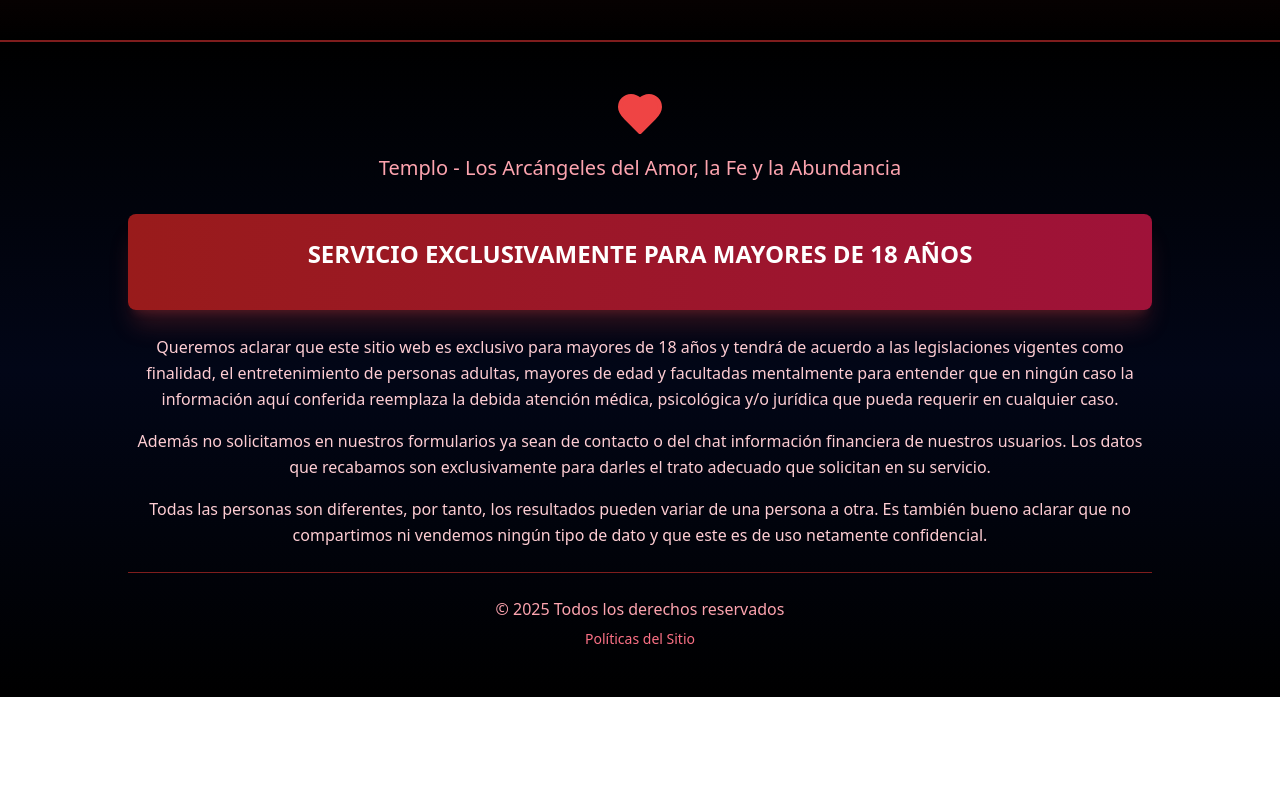
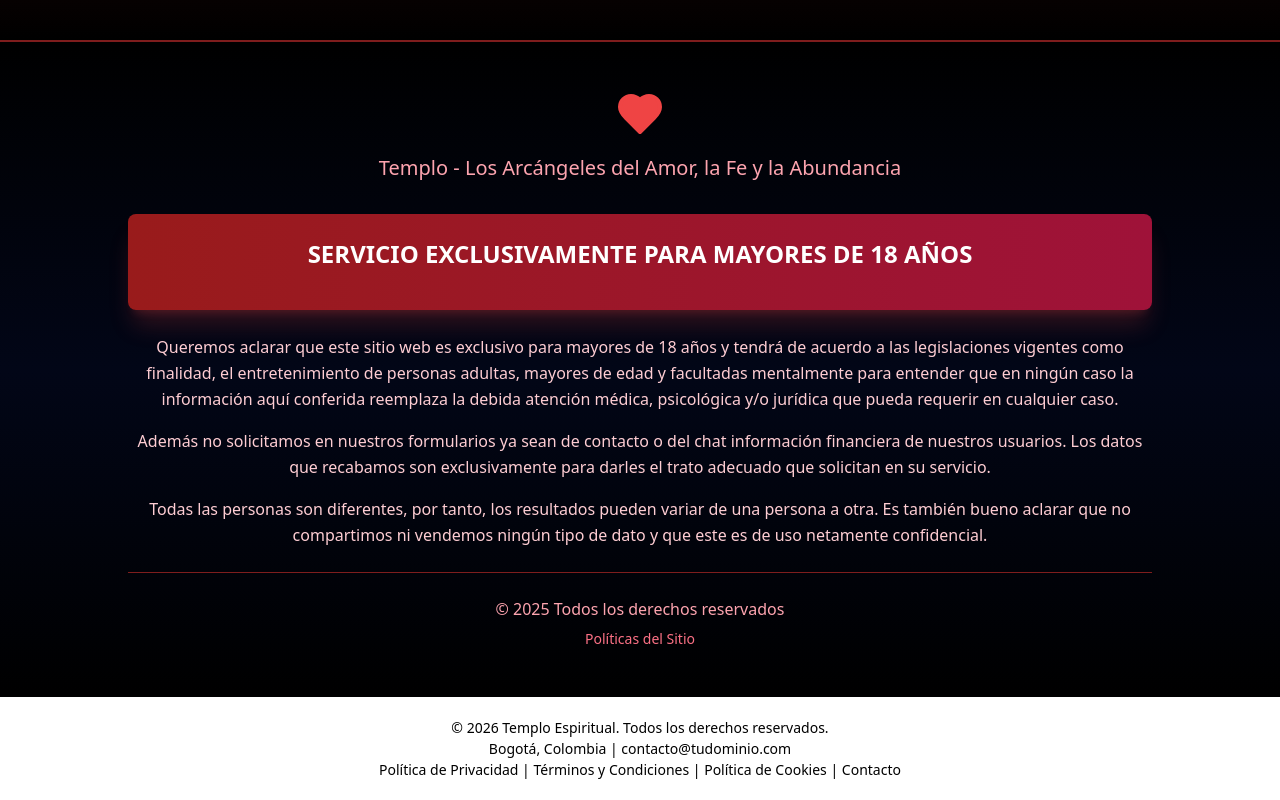
Before and after one commit to cxmlo/demo.github.io, a plain HTML site: page index.html in a window 1280 px wide. Shown: the part 8343-9143 px from the top of the page. Before the commit the page ends 9040 px from the top, so only its background shows below. Drawn offline with Linux system fonts and the light colour scheme.

Commit message:
Update index.html

```diff
--- a/index.html
+++ b/index.html
@@ -1,24 +1,52 @@
 <!doctype html>
 <html lang="es">
 <head>
-    <!-- Google tag (gtag.js) -->
+
+  <!-- Google tag -->
   <script async src="https://www.googletagmanager.com/gtag/js?id=AW-17972575018"></script>
   <script>
     window.dataLayer = window.dataLayer || [];
     function gtag(){dataLayer.push(arguments);}
     gtag('js', new Date());
-
     gtag('config', 'AW-17972575018');
   </script>
+
   <meta charset="UTF-8" />
-    <link rel="icon" type="image/svg+xml" href="/logo.png" />
   <meta name="viewport" content="width=device-width, initial-scale=1.0" />
-    <meta name="description" content="Templo - Los Arcángeles del Amor, la Fe y la Abundancia. Amarres de amor efectivos y consultas espirituales." />
-    <title>Templo - Los Arcángeles del Amor</title>
+
+  <title>Templo Espiritual - Orientación y Consultas</title>
+
+  <meta name="description" content="Templo espiritual dedicado a orientación personal y consultas energéticas. Atención personalizada y confidencial." />
+  <meta name="robots" content="index, follow" />
+  <link rel="canonical" href="https://tudominio.com/" />
+
+  <!-- Open Graph -->
+  <meta property="og:title" content="Templo Espiritual - Orientación y Consultas" />
+  <meta property="og:description" content="Consultas espirituales personalizadas con atención confidencial." />
+  <meta property="og:type" content="website" />
+  <meta property="og:url" content="https://tudominio.com/" />
+  <meta property="og:image" content="https://tudominio.com/logo.png" />
+
+  <link rel="icon" type="image/png" href="/logo.png" />
+
   <script type="module" crossorigin src="/assets/index-BcXYHidJ.js"></script>
   <link rel="stylesheet" crossorigin href="/assets/index-C-iY7whX.css">
+
 </head>
+
 <body>
+
   <div id="root"></div>
+
+  <footer style="text-align:center; padding:20px; font-size:14px;">
+    <p>© 2026 Templo Espiritual. Todos los derechos reservados.</p>
+    <p>Bogotá, Colombia | contacto@tudominio.com</p>
+
+    <a href="/politica-privacidad.html">Política de Privacidad</a> |
+    <a href="/terminos-condiciones.html">Términos y Condiciones</a> |
+    <a href="/cookies.html">Política de Cookies</a> |
+    <a href="/contacto.html">Contacto</a>
+  </footer>
+
 </body>
 </html>
```
Lines whose indentation alone changed are shown as unchanged.
